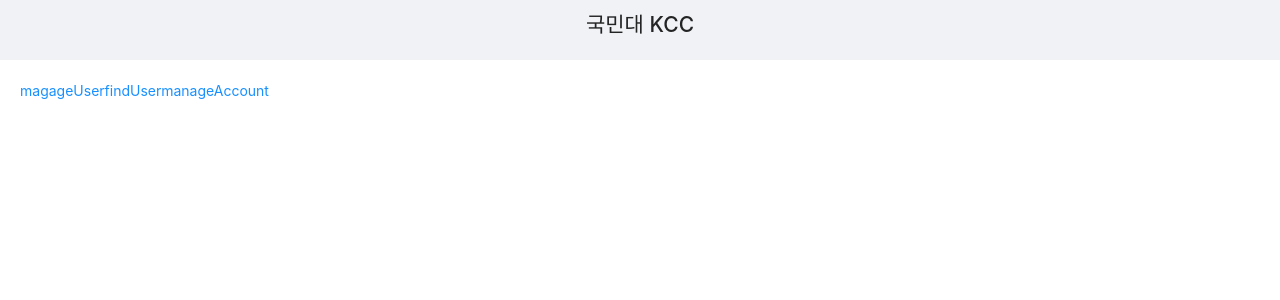
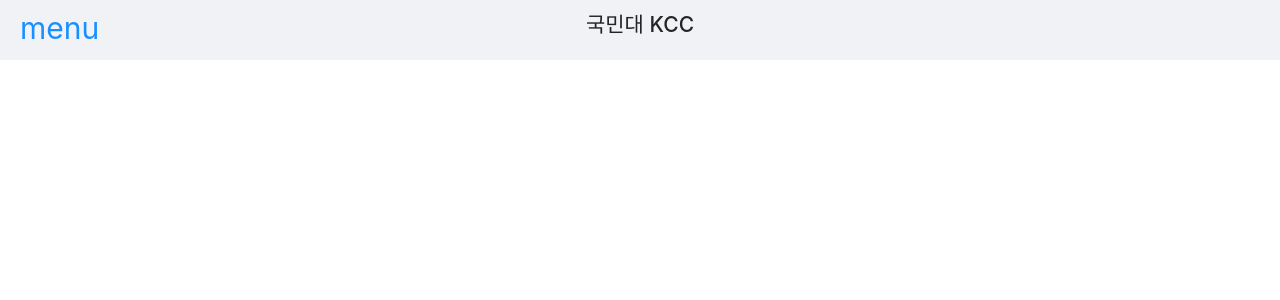
Before and after one commit to kmu-kcc/buddy-frontend, a React (Create React App) app: page / in a window 1280 px wide. Shown: the top 300 px of the page. Built offline with nearby package versions, Linux system fonts and the light colour scheme.

Commit message:
Implenent navbar

```diff
--- a/src/components/Navbar.tsx
+++ b/src/components/Navbar.tsx
@@ -5,29 +5,30 @@ import {Link} from 'react-router-dom';
 
 export const Navbar: React.FC = () => {
   const [menu, setMenu] = useState(false);
-
   return ( // need to think about log in or not
     <Common>
-      <Menulist menu={menu}>
-        <Link to='/manageUser'>magageUser</Link>
-        <Link to='/findUser'>findUser</Link>
-        <Link to='/manageAccount'>manageAccount</Link>
-      </Menulist>
-      <Menubar onClick={()=>setMenu(!menu)}>
-      </Menubar>
+      <Menubar onClick={()=>setMenu(!menu)}>menu</Menubar>
+      <div>
+        <Menulist menu={menu}>
+          <ul>
+            <div><Link to='/manageUser'>manageUser</Link></div>
+            <div><Link to='/findUser'>findUser</Link></div>
+            <div><Link to='/manageAccount'>manageAccount</Link></div>
+          </ul>
+        </Menulist>
+      </div>
     </Common>
   );
 };
 
-const Menubar = styled.button`
-    display: flex;
-    align-items:center;
+const Menubar = styled.a`
+    flex-direction: column;
+    text-decoration: none;
+    top:5px;
+    position: absolute;
     font-size: 30px;
-    position: absolute;
-    right: 32px;
-    height: 97px;
     @media screen and (min-width: 500px) {
-        display: none;
+        display: flex;
     }
 `;
 
@@ -35,17 +36,17 @@ const Common = styled.div`
     display: flex;
     justify-content: space-between;
     margin: 20px;
-    @media screen and (max-width: 500px) {
+    @media screen and (max-width: 1000px) {
         flex-direction: column;
     }
 `;
 
 const Menulist = styled.div< {menu:boolean} >`
-    display: flex;
-    align-items:center;
-    @media screen and (max-width: 500px) {
-
-        flex-direction: column;
+    background-color: aqua;
+    flex-direction: column;
+    @media screen and (min-width: 500px) {
+        height: 500%;
+        width: 100px;
         align-items:flex-end;
         display: ${({menu}) => {
     return menu === false ? 'none' : 'flex';
```
